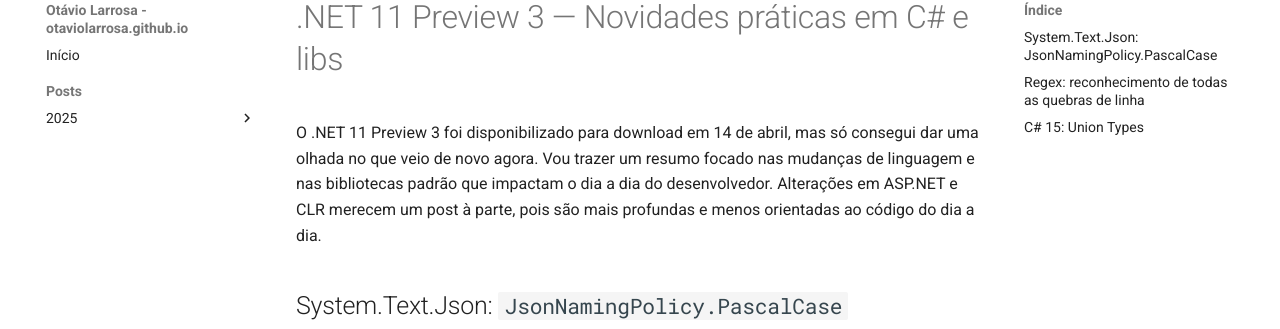
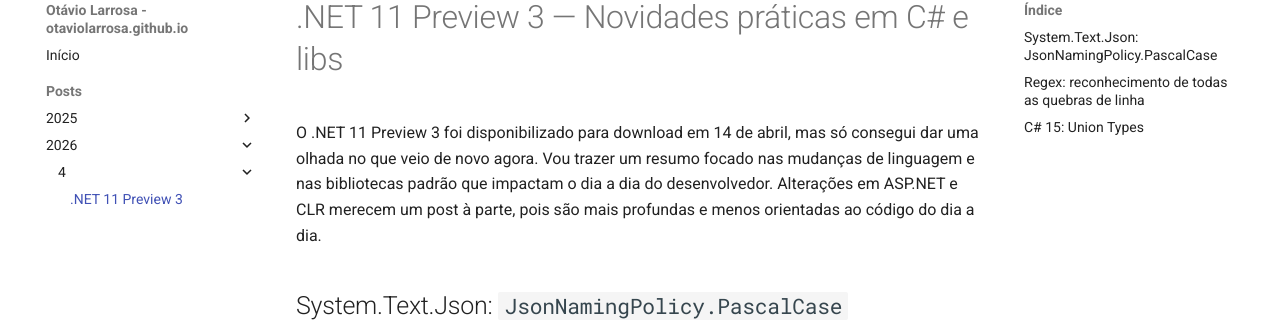
Before and after one commit to otaviolarrosa/blog, an MkDocs documentation site: the page built from docs/posts/2026/04/dotnet11-preview3.md, in a window 1280 px wide. Shown: the part 101-430 px from the top of the page. Built offline with MkDocs 1.6.1 and Material for MkDocs 9.7.7, drawn with Linux system fonts in a browser that asks for light colours.

Commit message:
Add 2026 post to mkdocs nav

```diff
--- a/mkdocs.yml
+++ b/mkdocs.yml
@@ -28,9 +28,14 @@ theme:
 nav:
   - Início: index.md
   - Posts:
-      - 2025:
-          - 09:
-              - Hello World: posts/2025/09/hello-world.md
+    - 2025:
+      - 09:
+        - Hello World: posts/2025/09/hello-world.md
+      - 10:
+        - Scripts C#: posts/2025/10/scripts-csharp-dotnet10.md
+    - 2026:
+      - 04:
+        - .NET 11 Preview 3: posts/2026/04/dotnet11-preview3.md
 plugins:
   - search
 markdown_extensions:
```
